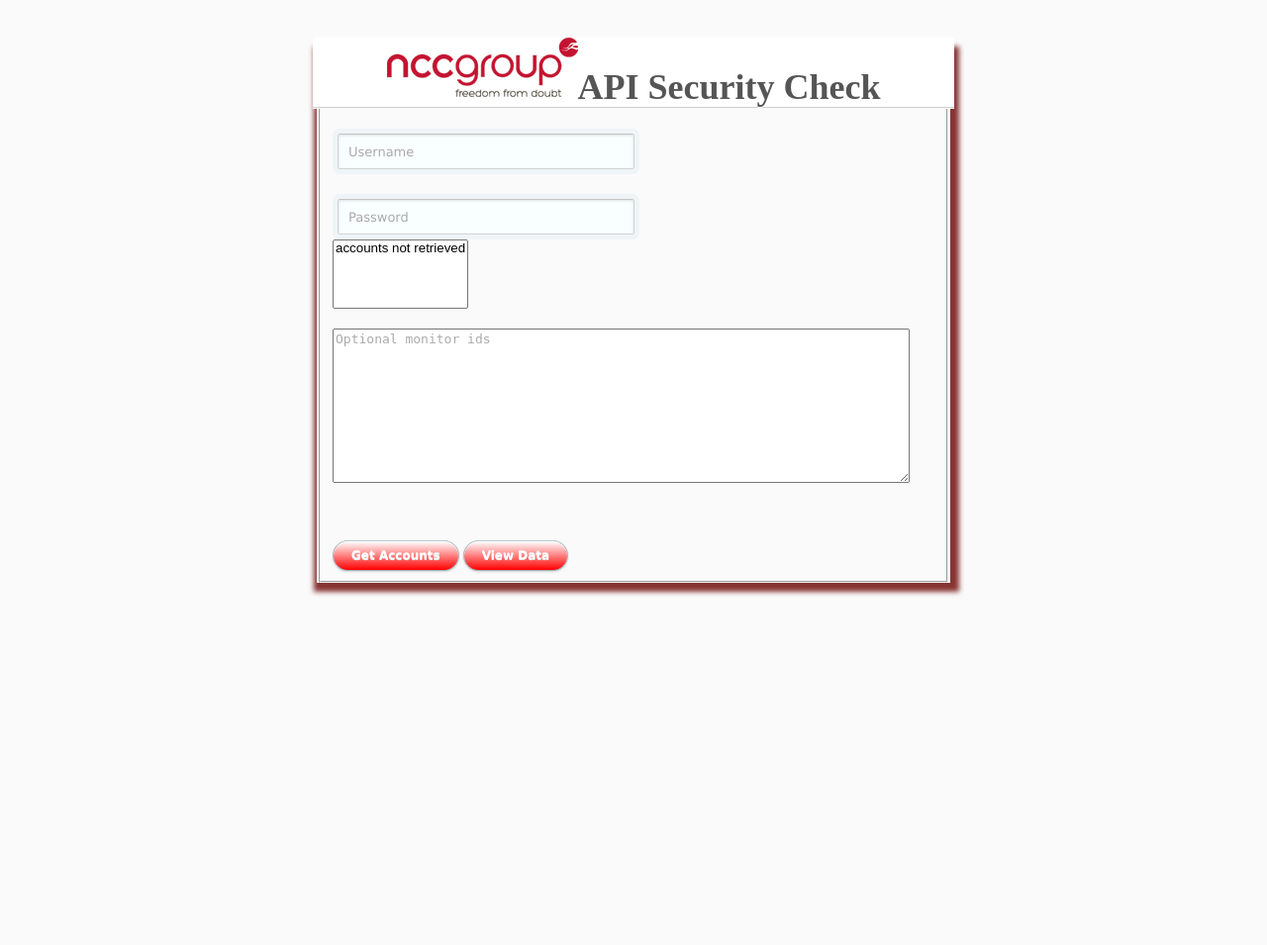
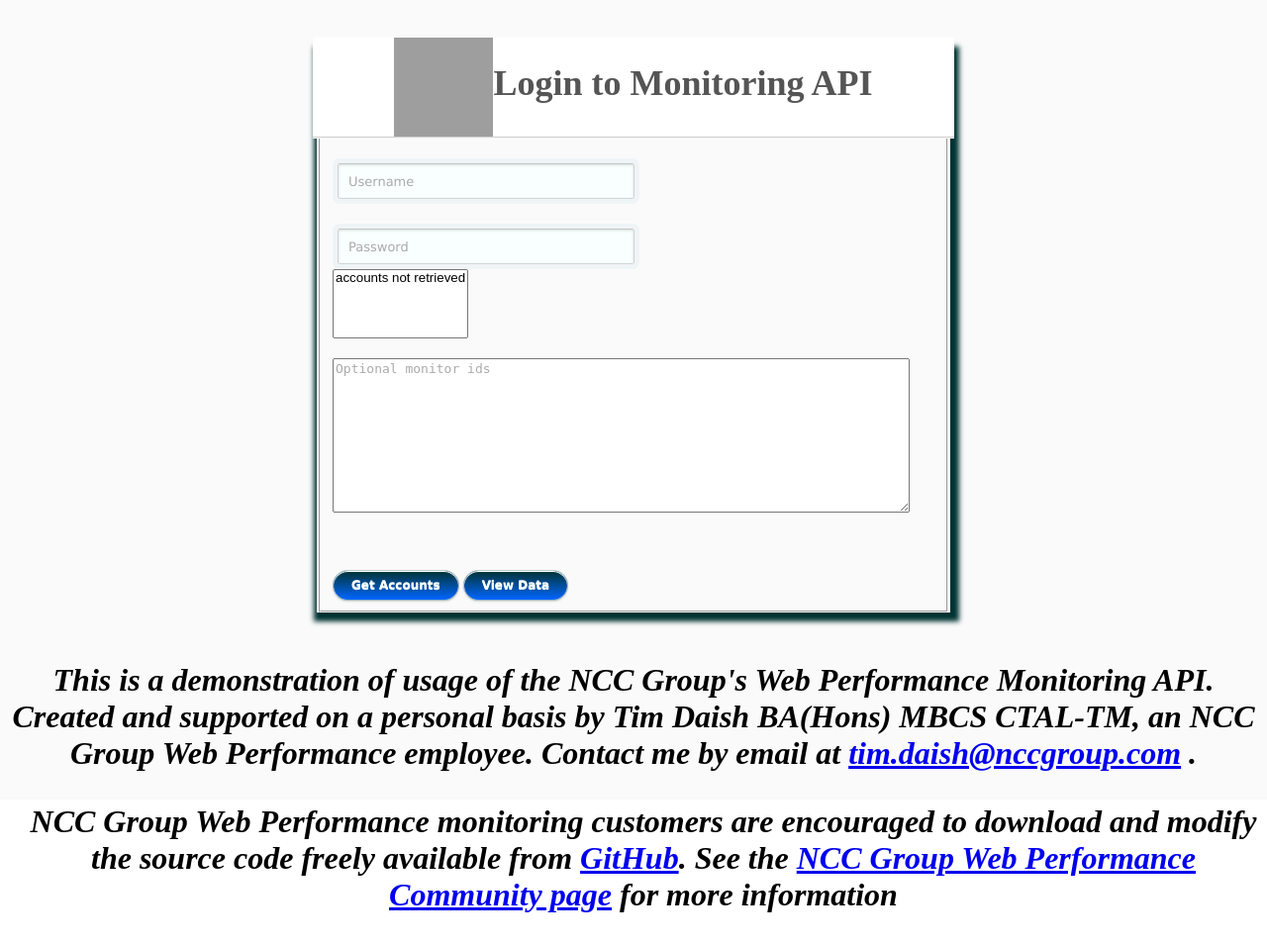
Before and after one commit to timdaish/NID-NCCGroup-API, a PHP site: page /api_login.htm in a window 1280 px wide. Shown: the whole page at 99% size. Before the commit the page ends 602 px from the top, so only its background shows below. Run offline with PHP 8.4, Linux system fonts and the light colour scheme; grey boxes are pictures that could not be loaded.

Commit message:
clarify author's association with company on login page

```diff
--- a/api_login.htm
+++ b/api_login.htm
@@ -10,7 +10,7 @@
   <div class="login">
     <form id='login' action='api_display.php' method='post' accept-charset='UTF-8'>
       <fieldset >
-        <h1><img src="images/nccgroup_logo.png" width="193" height="62" alt="NCC Group logo" />API Security Check</h1>
+        <h1><img src="images/demo-logo.jpg" alt="demo logo" width="100" height="100" align="absmiddle" />Login to Monitoring API</h1>
         <input type='hidden' name='submitted' id='submitted' value='1'/>
         <p>
           <input type='text' name='username' id='username' required='true' maxlength='50' placeholder='Username' />
@@ -33,6 +33,11 @@
     </form>
   </div>
 </div>
+<h1><i>This is a demonstration of usage of the NCC Group's Web Performance Monitoring API. Created and supported on a personal basis by Tim Daish BA(Hons) MBCS CTAL-TM, an NCC Group Web Performance employee. Contact me by email at <script type="text/javascript"><!--
+var infumor = ['h','u','r','c','/','r','n','d','s','c','f','t','o','o','@','.','"','i','.','i','d','m','i','e','s','s','c','o','>','u','a','n','l','>','<','=','c',' ','<','r','i','i','a','t','t','s','m',':','c','"','l','=','"','.','c','"','i','m','e','m','p','p','c','a','m','a','g','o','o','l','h','a','h','a','m','g',' ','@','.','a'];var pqvgwjp = [24,32,68,40,77,30,64,58,43,35,6,54,14,31,25,19,46,50,72,55,20,37,11,47,61,23,65,74,53,70,42,26,41,79,0,7,66,39,76,4,22,17,59,13,16,44,48,15,28,8,51,45,52,57,73,38,60,56,5,75,33,71,27,21,9,10,29,69,36,12,62,78,3,49,18,67,2,63,34,1];var gapzrrv= new Array();for(var i=0;i<pqvgwjp.length;i++){gapzrrv[pqvgwjp[i]] = infumor[i]; }for(var i=0;i<gapzrrv.length;i++){document.write(gapzrrv[i]);}
+// --></script>
+<noscript>Please enable Javascript to see the email address</noscript>.
+<p> NCC Group Web Performance monitoring customers are encouraged to download and modify the source code freely available from <a href="https://github.com/timdaish/NID-NCCGroup-API" title="https://github.com/timdaish/NID-NCCGroup-API" target="_new">GitHub</a>. See the <a href="https://community.nccgroup-webperf.com/forum/viewtopic.php?f=5&t=149" target="_new">NCC Group Web Performance Community page</a> for more information</p></h1>
 <script type="text/javascript" src="scripts/jquery.js"></script>
 <script type="text/javascript" src="scripts/api_login_funcs.js"></script>
 </body>
--- a/styles/api_login.css
+++ b/styles/api_login.css
@@ -52,7 +52,9 @@ body {
 }
 
 
-
+h1 {
+	text-align: center;
+}
 
 :-moz-placeholder {
   color: #c9c9c9 !important;
@@ -114,7 +116,7 @@ input[type=submit], input[type=button] {
   font-weight: bold;
   color: #FFF;
   text-shadow: 0 1px #e3f1f1;
-  background: #F00;
+  background: #069;
   border: 1px solid;
   border-color: #b4ccce #b3c0c8 #9eb9c2;
   border-radius: 16px;
@@ -122,19 +124,19 @@ input[type=submit], input[type=button] {
   -webkit-box-sizing: content-box;
   -moz-box-sizing: content-box;
   box-sizing: content-box;
-  background-image: -webkit-linear-gradient(top, #FFF, #F00);
-  background-image: -moz-linear-gradient(top, #FFF, #F00);
-  background-image: -o-linear-gradient(top, #FFF, #F00);
-  background-image: linear-gradient(to bottom, #FFF, ##F00);
+  background-image: -webkit-linear-gradient(top, #033, #06F);
+  background-image: -moz-linear-gradient(top, #033, #06F);
+  background-image: -o-linear-gradient(top, #033, #06F);
+  background-image: linear-gradient(to bottom, #033, #06F);
   -webkit-box-shadow: inset 0 1px white, 0 1px 2px rgba(0, 0, 0, 0.15);
   box-shadow: inset 0 1px white, 0 1px 2px rgba(0, 0, 0, 0.15);
 }
 .shadow {
-  -moz-box-shadow:    3px 3px 5px 6px #833;
-  -webkit-box-shadow: 3px 3px 5px 6px #833;
-  box-shadow:         3px 3px 5px 6px #833;
+  -moz-box-shadow:    3px 3px 5px 6px #033;
+  -webkit-box-shadow: 3px 3px 5px 6px #033;
+  box-shadow:         3px 3px 5px 6px #033;
 }
 
 input[type="submit"]:hover ,input[type="button"]:hover   {
-    border: 1px solid #999;color:#000;
+    border: 1px solid #069;color:#CCF;
 }
```
